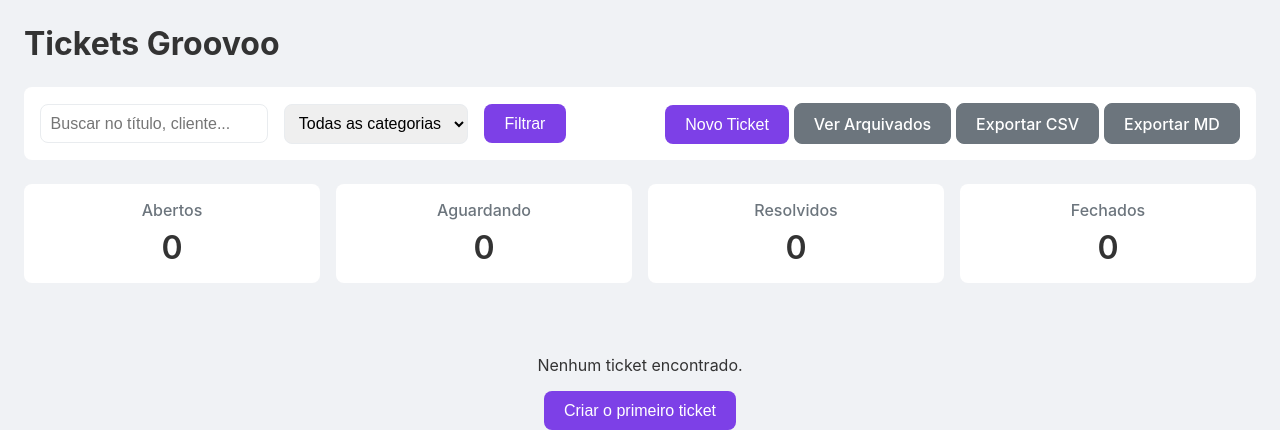
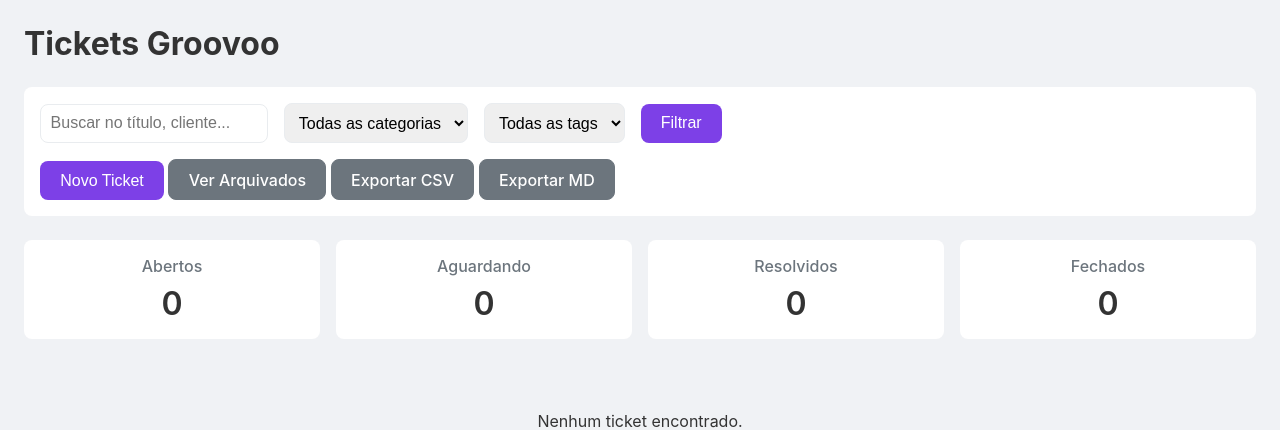
Before and after one commit to biancaladeia/Support-Service-Groovoo, a Flask app: page /dashboard in a window 1280 px wide. Shown: the part 49-479 px from the top of the page. Run offline with Flask 2, Linux system fonts and the light colour scheme; a user stored in the database is signed in; data comes from the database, SQL or seed files in the repository.

Commit message:
update 1.2.5

```diff
--- a/groovoo_service_desk/app.py
+++ b/groovoo_service_desk/app.py
@@ -229,7 +229,6 @@
     flash('Você saiu da aplicação.', 'success')
     return redirect(url_for('login'))
 
-
 @app.route('/dashboard')
 @login_required
 def dashboard():
@@ -238,6 +237,7 @@
     """
     query = request.args.get('q', '').strip()
     category_filter = request.args.get('category', '').strip()
+    tag_filter = request.args.get('tag', '').strip() # NOVO: Obter o filtro de tag
 
     # Base query: Filtra tickets do utilizador que não estão arquivados
     tickets_query = Ticket.query.filter(
@@ -259,20 +259,31 @@
     if category_filter:
         tickets_query = tickets_query.filter_by(category=category_filter)
 
+    # NOVO: Apply tag filter
+    if tag_filter:
+        # Procura a tag dentro do campo de texto 'tags'
+        tickets_query = tickets_query.filter(Ticket.tags.ilike(f"%{tag_filter}%"))
+
     # Execute query
     tickets = tickets_query.order_by(Ticket.created_at.desc()).all()
 
     # Gather unique categories for the filter dropdown
     categories = sorted({t.category for t in Ticket.query.with_entities(Ticket.category).filter_by(assignee_id=current_user.id)})
 
+    # NOVO: Gather all unique tags for the filter dropdown
+    all_tags = set()
+    all_user_tickets = Ticket.query.filter_by(assignee_id=current_user.id).all()
+    for ticket in all_user_tickets:
+        if ticket.tags:
+            # Separa as tags por vírgula e adiciona ao conjunto
+            tags_list = [tag.strip() for tag in ticket.tags.split(',')]
+            all_tags.update(tags_list)
+    sorted_tags = sorted(list(all_tags))
+
+
     # Compute counters by status
-    statuses = {
-        'Aberto': 0,
-        'Aguardando': 0,
-        'Resolvido': 0,
-        'Fechado': 0
-    }
-    for t in Ticket.query.filter_by(assignee_id=current_user.id):
+    statuses = { 'Aberto': 0, 'Aguardando': 0, 'Resolvido': 0, 'Fechado': 0 }
+    for t in Ticket.query.filter(Ticket.assignee_id == current_user.id, Ticket.status != 'Arquivado'):
         if t.status in statuses:
             statuses[t.status] += 1
 
@@ -280,8 +291,10 @@
         'dashboard.html',
         tickets=tickets,
         categories=categories,
+        all_tags=sorted_tags, # NOVO: Passa as tags para o template
         query=query,
         category_filter=category_filter,
+        tag_filter=tag_filter, # NOVO: Passa o filtro atual para o template
         statuses=statuses
     )
 
--- a/groovoo_service_desk/templates/create_ticket.html
+++ b/groovoo_service_desk/templates/create_ticket.html
@@ -55,16 +55,12 @@
       <input type="text" id="client_name" name="client_name" required value="{{ form_data.client_name or '' }}">
     </div>
     <div class="form-group">
-      <label for="client_contact">Contacto do Cliente *</label>
+      <label for="client_contact">Contato do Cliente *</label>
       <input type="text" id="client_contact" name="client_contact" required value="{{ form_data.client_contact or '' }}">
     </div>
     <div class="form-group">
       <label for="email">E-mail</label>
       <input type="email" id="email" name="email" value="{{ form_data.email or '' }}">
-    </div>
-    <div class="form-group">
-      <label for="telefone">Telefone</label>
-      <input type="tel" id="telefone" name="telefone" value="{{ form_data.telefone or '' }}">
     </div>
     <div class="form-group">
       <label for="tags">Tags (separadas por vírgula)</label>
--- a/groovoo_service_desk/templates/dashboard.html
+++ b/groovoo_service_desk/templates/dashboard.html
@@ -9,12 +9,21 @@
 <div class="filters">
     <form method="get" action="{{ url_for('dashboard') }}" class="filter-form">
         <input type="text" name="q" placeholder="Buscar no título, cliente..." value="{{ query or '' }}" class="filter-input">
+
         <select name="category" class="filter-select">
             <option value="">Todas as categorias</option>
             {% for category in categories %}
             <option value="{{ category }}" {% if category == category_filter %}selected{% endif %}>{{ category }}</option>
             {% endfor %}
         </select>
+
+        <select name="tag" class="filter-select">
+            <option value="">Todas as tags</option>
+            {% for tag in all_tags %}
+            <option value="{{ tag }}" {% if tag == tag_filter %}selected{% endif %}>{{ tag }}</option>
+            {% endfor %}
+        </select>
+
         <button type="submit" class="btn btn-primary">Filtrar</button>
     </form>
     <div class="action-buttons">
```
